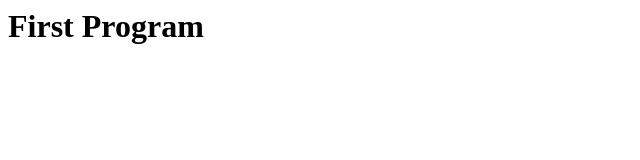
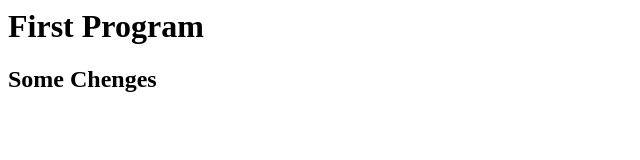
Before and after one commit to Rajkumar929/gitraj, a plain HTML site: page index.html in a window 1280 px wide. Shown: the whole page, without its empty margins (0-640 px from the left). Drawn offline with Linux system fonts and the light colour scheme.

Commit message:
threway merge

```diff
--- a/index.html
+++ b/index.html
@@ -1 +1,2 @@
 <h1>First Program</h1>
+<h2>Some Chenges</h2>
```
